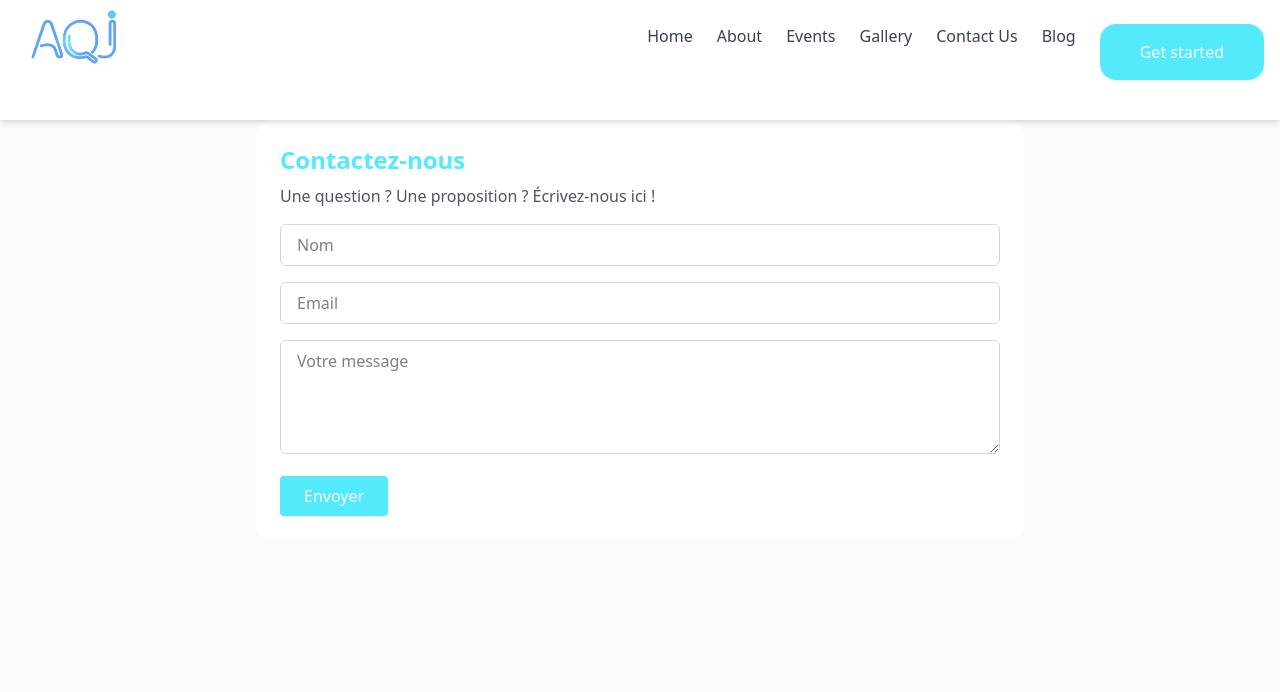
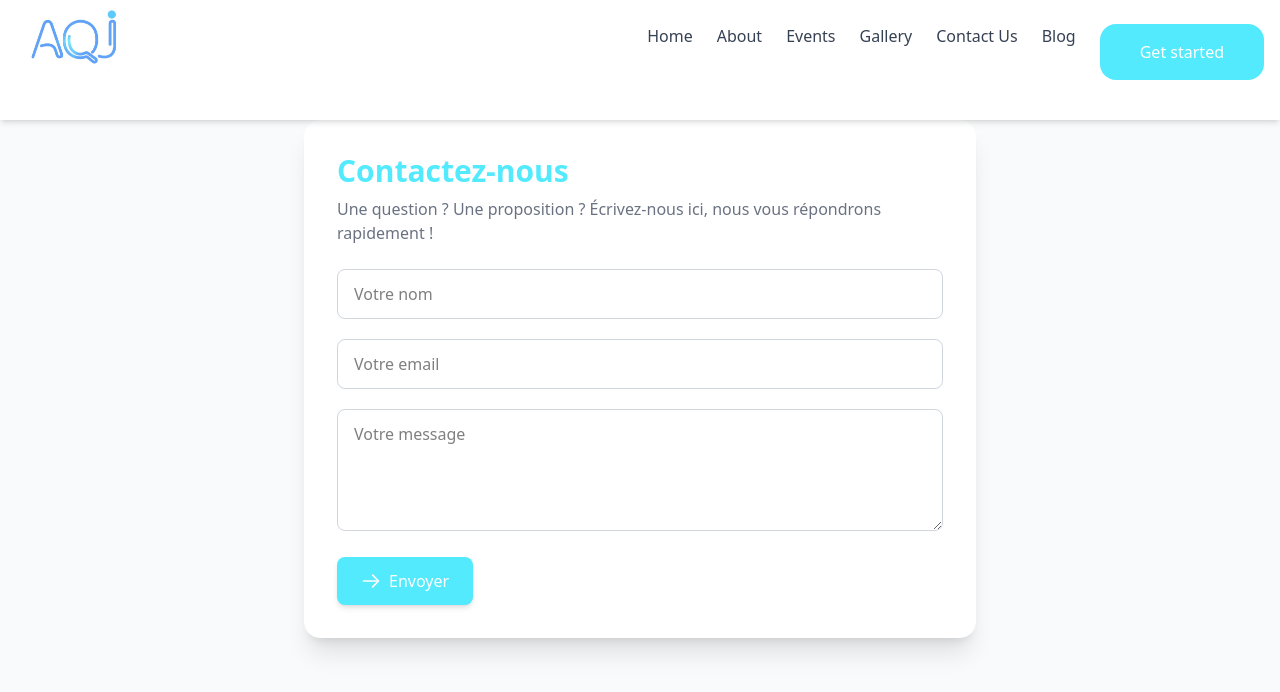
Before and after one commit to NaomiMeig/Site-Association, a React (Vite) app: page /contact in a window 1280 px wide. Shown: the top 692 px of the page. Built offline with nearby package versions, Linux system fonts and the light colour scheme.

Commit message:
modif contact

```diff
--- a/package.json
+++ b/package.json
@@ -13,9 +13,11 @@
     "@tailwindcss/vite": "^4.1.3",
     "aos": "^2.3.4",
     "axios": "^1.8.4",
+    "framer-motion": "^12.7.4",
     "react": "^19.0.0",
     "react-dom": "^19.0.0",
     "react-icons": "^5.5.0",
+    "react-intersection-observer": "^9.16.0",
     "react-router-dom": "^7.5.0",
     "react-slick": "^0.30.3",
     "slick-carousel": "^1.8.1"
--- a/src/components/Compartiment/Compartiment.jsx
+++ b/src/components/Compartiment/Compartiment.jsx
@@ -37,7 +37,7 @@ function Compartiment() {
     return (
         <div className="bg-black pt-20 pb-20">
             <h1 className="text-cyan-300 ml-[9%] pt-[5%] h-[70px] font-extrabold text-4xl">
-                Our partners
+                Our Members
             </h1>
 
             <div className="flex flex-wrap md:flex-nowrap gap-8 mt-12 ml-[9%] mr-[9%]">
--- a/src/pages/Contact.jsx
+++ b/src/pages/Contact.jsx
@@ -1,37 +1,63 @@
-
+import { motion } from "framer-motion";
+import { useInView } from "react-intersection-observer";
 
 export default function Contact() {
-    return (
-      <div className="box">
-        <div className="p-6 max-w-3xl mx-auto bg-white rounded-2xl ">
-        <h2 className="text-2xl font-bold text-cyan-300">Contactez-nous</h2>
-        <p className="mt-2 text-gray-600 mb-4">
-          Une question ? Une proposition ? Écrivez-nous ici !
+  const [ref, inView] = useInView({
+    triggerOnce: true,
+    threshold: 0.2,
+  });
+
+  return (
+    <motion.div
+      ref={ref}
+      initial={{ opacity: 0, y: 100 }}
+      animate={inView ? { opacity: 1, y: 0 } : {}}
+      transition={{ duration: 0.8, ease: "easeOut" }}
+      className="box"
+    >
+      <div className="p-8 max-w-2xl mx-auto bg-white rounded-2xl shadow-xl border border-white">
+        <h2 className="text-3xl font-bold text-cyan-300 mb-2">Contactez-nous</h2>
+        <p className="text-gray-500 mb-6">
+          Une question ? Une proposition ? Écrivez-nous ici, nous vous répondrons rapidement !
         </p>
-        <form className="space-y-4">
+        <form className="space-y-5">
           <input
             type="text"
-            placeholder="Nom"
-            className="w-full border border-gray-300 px-4 py-2 rounded-md"
+            placeholder="Votre nom"
+            className="w-full border border-gray-300 px-4 py-3 rounded-lg focus:outline-none focus:ring-2 focus:ring-cyan-300 transition-all duration-300"
           />
           <input
             type="email"
-            placeholder="Email"
-            className="w-full border border-gray-300 px-4 py-2 rounded-md"
+            placeholder="Votre email"
+            className="w-full border border-gray-300 px-4 py-3 rounded-lg focus:outline-none focus:ring-2 focus:ring-cyan-300 transition-all duration-300"
           />
           <textarea
             placeholder="Votre message"
             rows="4"
-            className="w-full border border-gray-300 px-4 py-2 rounded-md"
+            className="w-full border border-gray-300 px-4 py-3 rounded-lg focus:outline-none focus:ring-2 focus:ring-cyan-300 transition-all duration-300"
           ></textarea>
           <button
             type="submit"
-            className="bg-cyan-300 text-white px-6 py-2 rounded hover:bg-blue-700"
+            className="flex items-center justify-center gap-2 bg-cyan-300 text-white px-6 py-3 rounded-lg hover:bg-cyan-500 transition-colors duration-300 shadow-md hover:shadow-lg"
           >
+            <svg
+              xmlns="http://www.w3.org/2000/svg"
+              className="h-5 w-5"
+              fill="none"
+              viewBox="0 0 24 24"
+              stroke="currentColor"
+            >
+              <path
+                strokeLinecap="round"
+                strokeLinejoin="round"
+                strokeWidth={2}
+                d="M14 5l7 7m0 0l-7 7m7-7H3"
+              />
+            </svg>
             Envoyer
           </button>
         </form>
       </div>
-      </div>
-    )
-  }
+    </motion.div>
+  );
+}
--- a/src/pages/Home.jsx
+++ b/src/pages/Home.jsx
@@ -96,7 +96,7 @@ export default function Home() {
           <Partenaire />
         </div>
         <div><Compartiment/> </div>
-        <div className="bg-gray-800 "><Contact/></div>
+        <div className="bg-black "><Contact/></div>
         <footer className='bg-black'> <Footer/></footer>
       </div>
 
```
Also changed, not shown: 2 other files (tests, documents, lock files or other folders).
